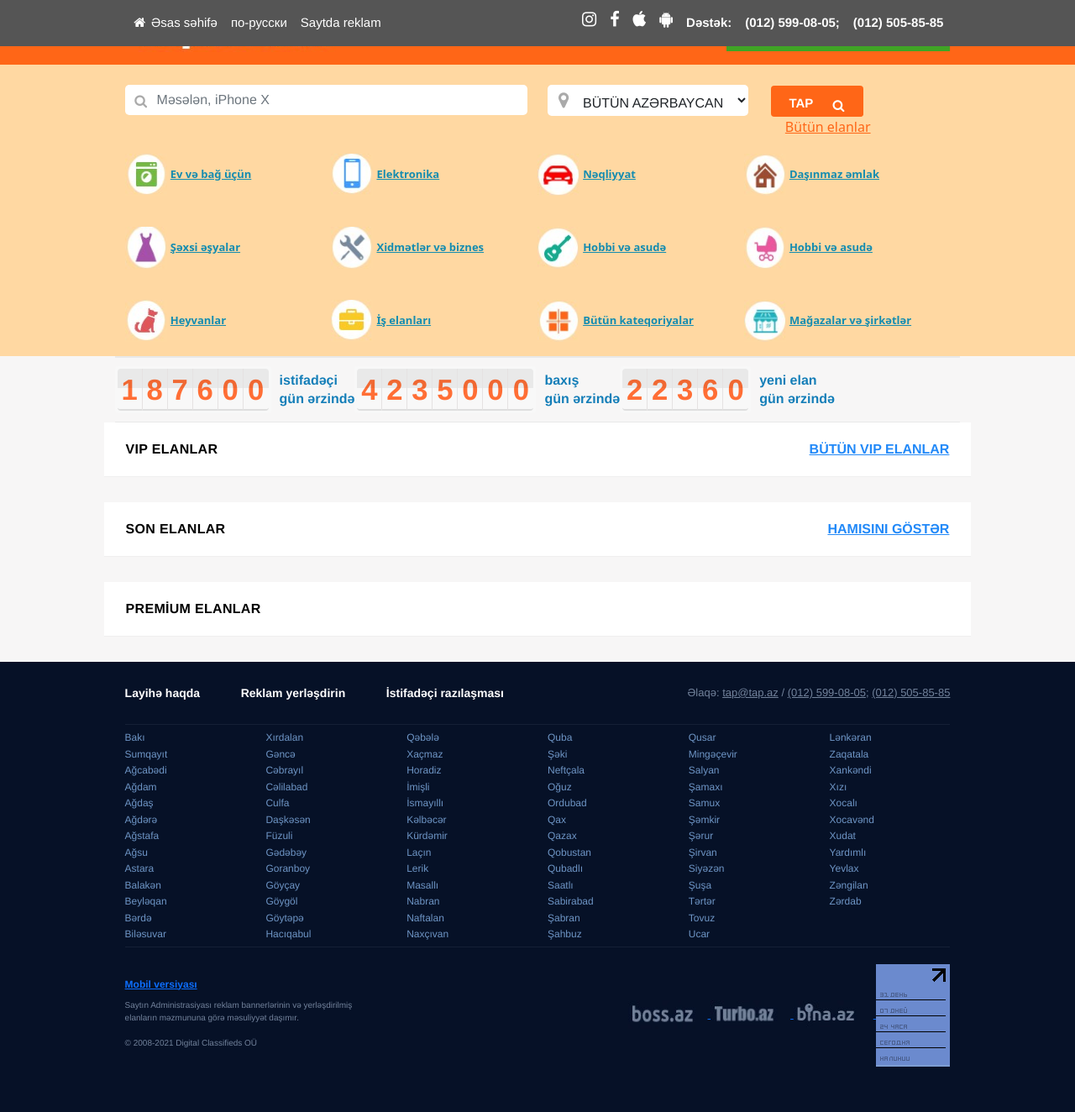
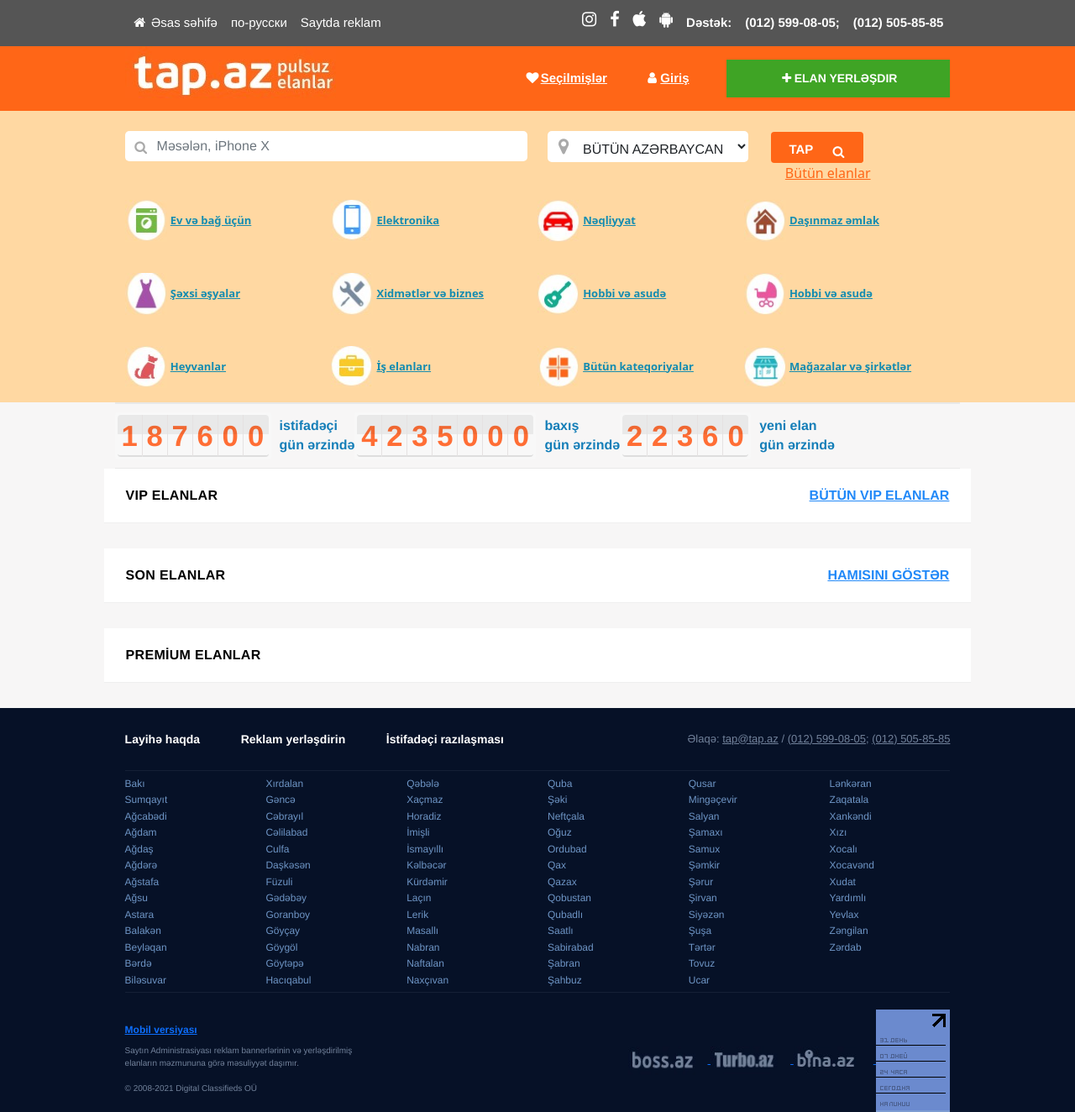
Before and after one commit to Rapator-Tech-Academy/rapator-final-project, a Django app: template app/templates/home_page.html in a window 1280 px wide. Shown: the whole page at 84% size. Before the commit the page ends 1270 px from the top, so only its background shows below. Run offline with Django 3.2, Linux system fonts and the light colour scheme; the template is opened without the code that fills it, so the values that code supplies are empty; some libraries are stand-ins or nearby versions.

Commit message:
Update navbar.html

```diff
--- a/app/templates/includes/navbar.html
+++ b/app/templates/includes/navbar.html
@@ -1,4 +1,4 @@
-<nav class="navbar fixed-top navbar-expand-md" id="nav">
+<nav class="navbar navbar-expand-md" id="nav">
         <div class="container">
             <div class="container-fluid">
                 <div class="collapse navbar-collapse" id="navbarSupportedContent">
```
